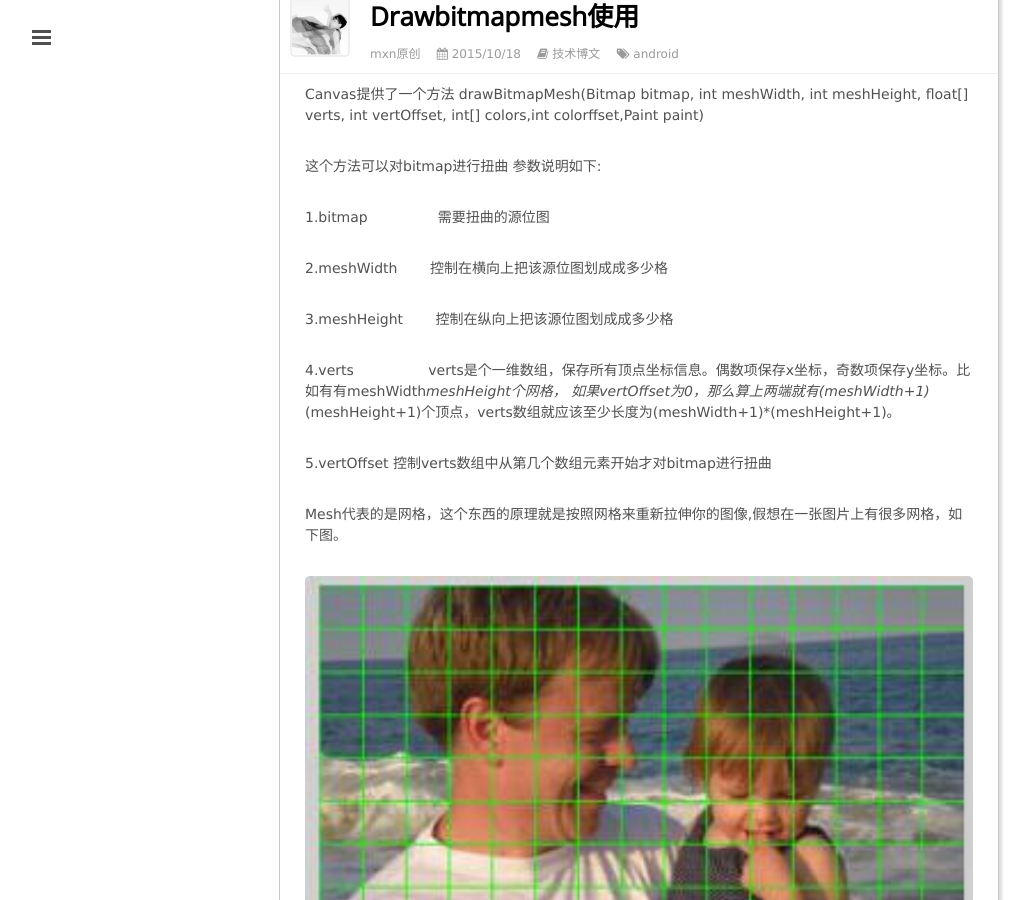
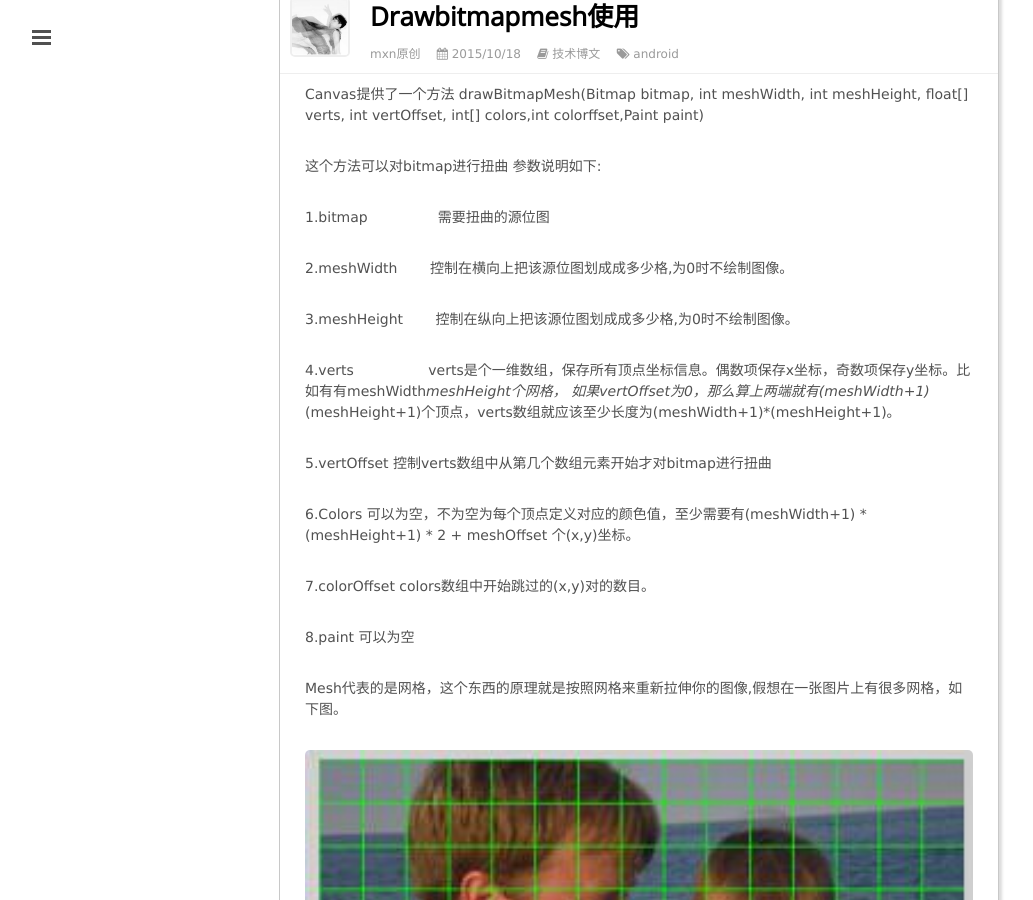
Before and after one commit to mxn21/mxn21.github.io, a Jekyll site: the page built from _posts/2015-10-18-drawBitmapMesh使用.md, in a window 1280 px wide and 900 px high, scrolled down 229 px. Shown: the whole window, without its empty margins (1-1034 px from the left). Built offline with Jekyll 4.4.1, drawn with Linux system fonts in a browser that asks for light colours; Markdown is read by kramdown in place of the engine named in the settings; comment, search, counter and statistics services are not loaded.

Commit message:
23423432

```diff
--- a/_posts/2015-10-18-drawBitmapMesh使用.md
+++ b/_posts/2015-10-18-drawBitmapMesh使用.md
@@ -14,14 +14,20 @@
 
 1.bitmap　　　　　需要扭曲的源位图
 
-2.meshWidth 　　控制在横向上把该源位图划成成多少格
+2.meshWidth 　　控制在横向上把该源位图划成成多少格,为0时不绘制图像。
 
-3.meshHeight 　　控制在纵向上把该源位图划成成多少格
+3.meshHeight 　　控制在纵向上把该源位图划成成多少格,为0时不绘制图像。
 
 4.verts 　　　　　verts是个一维数组，保存所有顶点坐标信息。偶数项保存x坐标，奇数项保存y坐标。比如有有meshWidth*meshHeight个网格，
 如果vertOffset为0，那么算上两端就有(meshWidth+1)*(meshHeight+1)个顶点，verts数组就应该至少长度为(meshWidth+1)*(meshHeight+1)。
 
 5.vertOffset         控制verts数组中从第几个数组元素开始才对bitmap进行扭曲
+
+6.Colors      可以为空，不为空为每个顶点定义对应的颜色值，至少需要有(meshWidth+1) * (meshHeight+1) * 2 + meshOffset 个(x,y)坐标。
+
+7.colorOffset   colors数组中开始跳过的(x,y)对的数目。
+
+8.paint   可以为空
 
 Mesh代表的是网格，这个东西的原理就是按照网格来重新拉伸你的图像,假想在一张图片上有很多网格，如下图。
 
```
Also changed, not shown: other parts of _posts/2015-10-18-drawBitmapMesh使用.md (+0 -3 lines).
